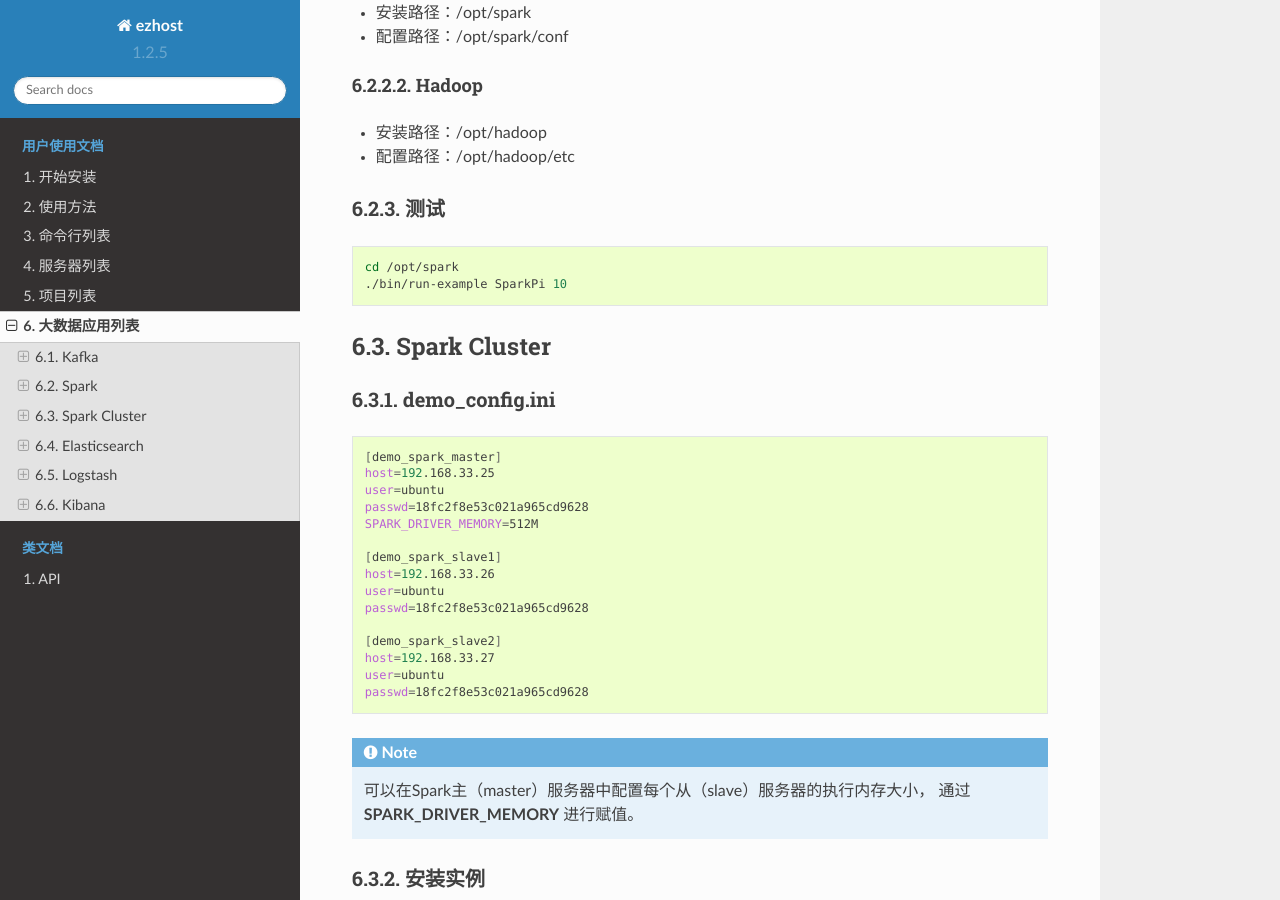
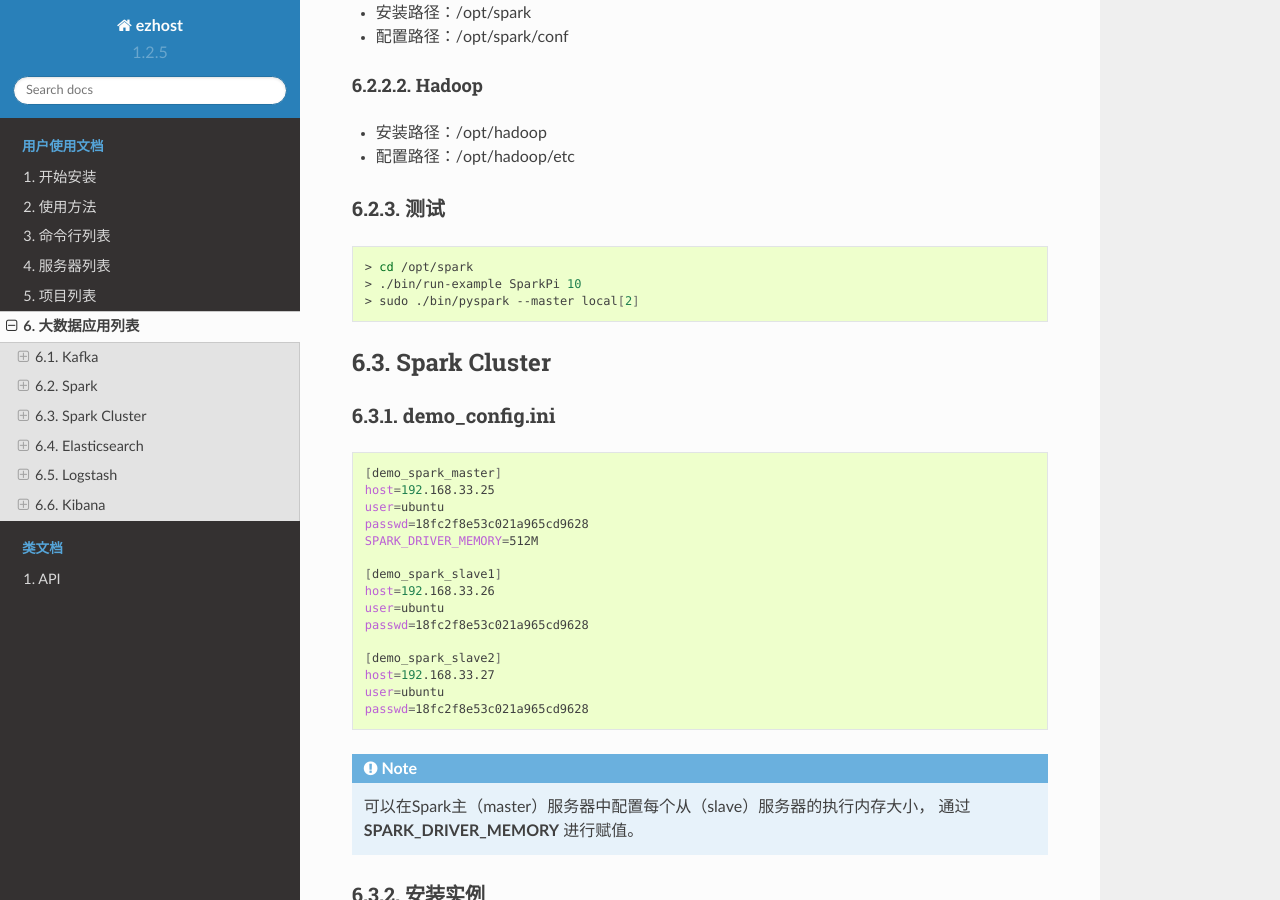
Before and after one commit to zhexiao/ezhost, a Sphinx documentation site: the page built from docs/bigdata_lists.rst, in a window 1280 px wide and 900 px high, scrolled down 1730 px. Built offline with Sphinx 7.4.7 and the Read the Docs theme 2.0.0, drawn with Linux system fonts in a browser that asks for light colours.

Commit message:
Update bigdata_lists.rst

```diff
--- a/docs/bigdata_lists.rst
+++ b/docs/bigdata_lists.rst
@@ -89,8 +89,9 @@
 ~~~~~~
 .. code-block:: bash
 
-    cd /opt/spark
-    ./bin/run-example SparkPi 10
+    > cd /opt/spark
+    > ./bin/run-example SparkPi 10
+    > sudo ./bin/pyspark --master local[2]
 
 
 
```
